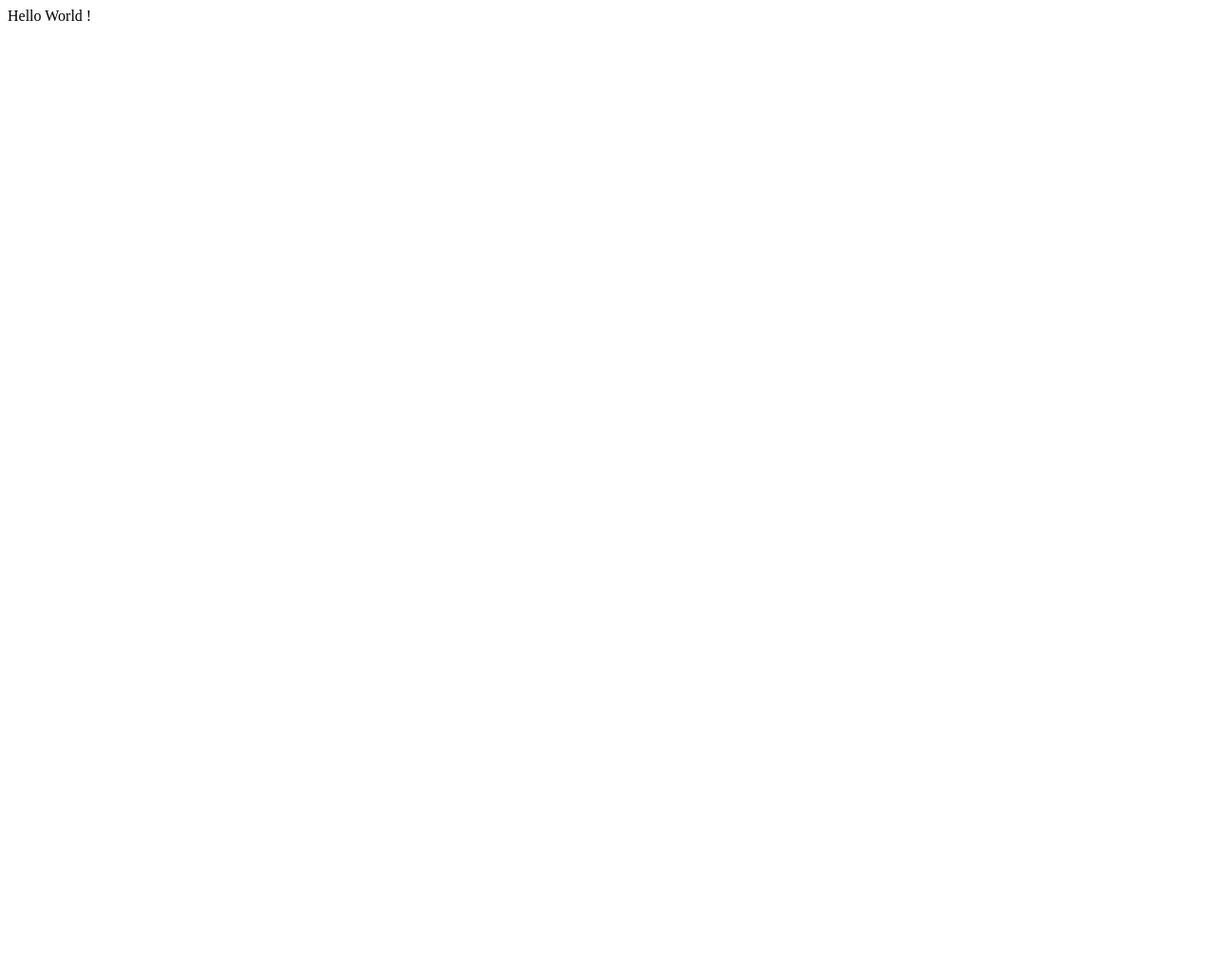
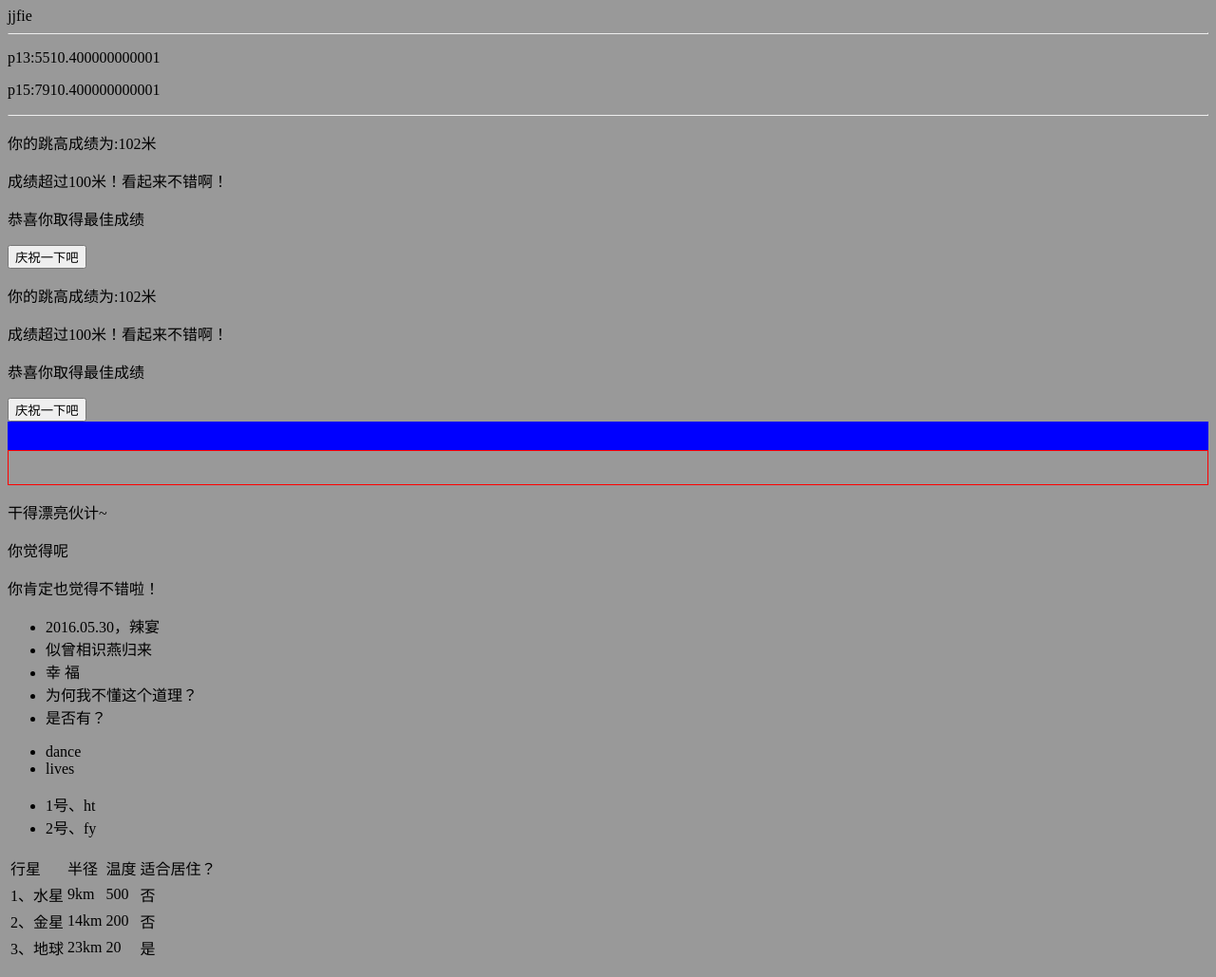
Before and after one commit to liaowd/vue-test, a plain HTML site: page index.html in a window 1280 px wide. Shown: the whole page at 95% size. Before the commit the page ends 800 px from the top, so only its background shows below. Drawn offline with Linux system fonts and the light colour scheme.

Commit message:
复制到这里看效果

```diff
--- a/index.html
+++ b/index.html
@@ -1 +1,132 @@
-Hello World !
+<!DOCTYPE html>
+<html lang="en">
+<head>
+    <meta charset="UTF-8">
+    <title>vue</title>
+    <meta name="viewport" content="width=device-width, initial-scale=1.0, maximum-scale=1.0, user-scalable=0"/>
+    <!--<link href="css/bootstrap.css" rel="stylesheet" type="text/css"/>-->
+    <!--<script src="js/jquery-1.11.3.js" type="text/javascript"></script>-->
+    <!--<script src="js/bootstrap.js"></script>-->
+    <link href="css/index.css" rel="stylesheet" type="text/css"/>
+    <script src="zepto-1.1.6/src/zepto.js"></script>
+    <script src="zepto-1.1.6/src/event.js"></script>
+    <script src="zepto-1.1.6/src/touch.js"></script>
+    <script type="text/javascript" src='js/vue.js'></script>
+    <style>
+        body{
+            background-color:#999;
+        }
+    </style>
+</head>
+<body>
+<div id="app">
+  {{ message }}
+</div>
+<!-- VM -->
+<hr>
+<div id="apple">
+    <p>p13:{{p13}}</p>
+    <p>p15:{{p15}}</p>
+</div>
+<!-- 切换M数据模型 -->
+<hr>
+<div id="tiaogao">
+    <p>你的跳高成绩为:{{result}}米</p>
+    <p v-if="higher100">成绩超过100米！看起来不错啊！</p>
+    <p v-if="result>highest">恭喜你取得最佳成绩</p>
+    <button @click="qingzhu">庆祝一下吧</button>
+</div>
+<!-- 计算属性 getter -->
+<div id="tiaogao2">
+    <p>你的跳高成绩为:{{result}}米</p>
+    <p v-if="higher100">成绩超过100米！看起来不错啊！</p>
+    <p v-if="result>highest">恭喜你取得最佳成绩</p>
+    <button @click="qingzhu">庆祝一下吧</button>
+</div>
+
+<!-- 类的绑定和内联样式的绑定 -->
+<div class="lei">
+    <div id="bgChange" v-bind:class="Bg"></div>
+    <div id="hgChange" v-bind:style="Hg"></div>
+</div>
+
+<!-- 条件渲染 -->
+<div class="tiaojian">
+    <!-- v-if 与 v-else 两个DOM元素必须相邻 -->
+    <p v-if="bucuo">干得漂亮伙计~</p>
+    <p v-else>糟糕透了！</p>
+    <p>你觉得呢</p>
+    <p v-if="bucuo">你肯定也觉得不错啦！</p>
+
+
+    <template v-if="queryResult">
+        <ul>
+            <li>2016.05.30，辣宴</li>
+            <li>似曾相识燕归来</li>
+            <li>幸 福</li>
+            <li v-if="dt">为何我不懂这个道理？</li>
+            <li v-show="yc">是否有？</li>
+        </ul>
+    </template>
+
+    <!-- v-for = 数组元素 in 数组 -->
+    <ul>
+        <li v-for="item in items">{{item.name}}</li>
+    </ul>
+    <ul>
+        <li v-for="gl in gn">{{$index+1+'号'}}、{{gl}}</li>
+    </ul>
+
+    <!--  -->
+
+</div>
+
+<!-- v-for   v-for template -->
+<div id="planet">
+    <table>
+        <tr>
+            <td>行星</td>
+            <td>半径</td>
+            <td>温度</td>
+            <td>适合居住？</td>
+        </tr>
+        <!-- 数组v-for -->
+            <template v-for="one in planets">
+                <tr>
+                    <td>{{$index+1}}、{{one.name}}</td>
+                    <td> {{one.radius}}</td>
+                    <td>{{one.temperature}}</td>
+                    <td>{{one.isJuzhu}}</td>
+                </tr>
+            </template>
+    </table>
+
+
+    <!-- 对象v-for -->
+    <ul>
+        <template v-for="value in Stu">
+            <li></li>
+        </template>
+    </ul>
+</div>
+
+
+
+
+
+
+
+
+
+
+
+
+
+
+
+
+
+
+<script type="text/javascript" src='js/index.js'></script>
+</body>
+</html>
```
